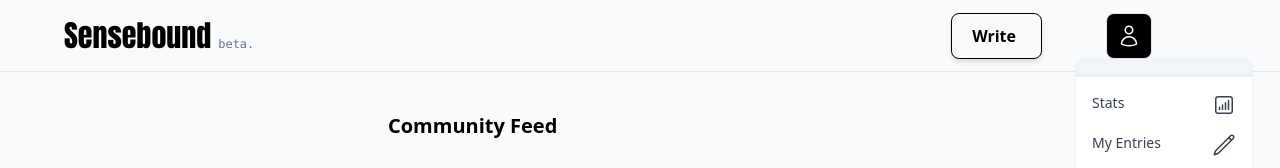
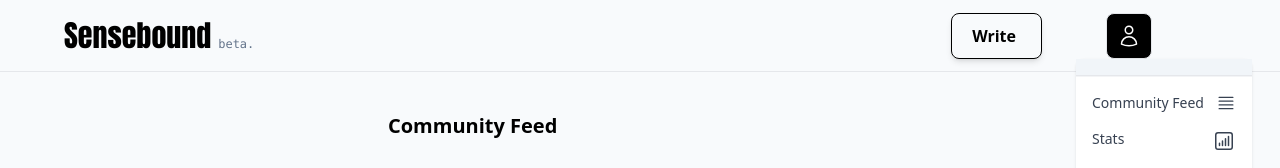
Before and after one commit to sneidenfernandes/sensebound, a React (Vite) app in the folder frontend/: page /profile in a window 1280 px wide. Both pictures are taken after a click on the button 1129 px from the left and 35 px from the top of the page. Shown: the top 168 px of the page. Built offline with nearby package versions, Linux system fonts and the light colour scheme; no server answers.

Commit message:
sign up enpoint modified

```diff
--- a/frontend/src/components/FeedbackForm.tsx
+++ b/frontend/src/components/FeedbackForm.tsx
@@ -3,6 +3,13 @@ import { useState } from "react"
 export default function FeedbackForm(){
 
     const [data,setData] = useState("");
+    const [send, setSend] = useState("");
+
+    const sendFeedback = () => {
+
+
+    }
+
 
 
     return(
@@ -15,7 +22,7 @@ export default function FeedbackForm(){
                     setData(e.target.value)
                 }} id="message" rows={10} className="block p-2.5 w-full text-sm text-gray-900 bg-slate-50 rounded-lg border border-gray-300 focus:border-gray-300 " placeholder="Write your feedback here..."></textarea>
 
-                 <button type="button" className="mt-[2vh] text-slate-50 bg-gray-800 hover:bg-gray-900 focus:outline-none  font-medium rounded-lg text-sm px-5 py-2.5 me-2 mb-2">Submit</button>
+                 <button type="button" onClick={sendFeedback} className="mt-[2vh] text-slate-50 bg-gray-800 hover:bg-gray-900 focus:outline-none  font-medium rounded-lg text-sm px-5 py-2.5 me-2 mb-2">Submit</button>
             </form>
 
         </div>
--- a/frontend/src/components/PostHeader.tsx
+++ b/frontend/src/components/PostHeader.tsx
@@ -10,7 +10,7 @@ export default function PostHeader({text,user}: headerInput){
 
 
     return (
-        <div className="font-bold text-xl pt-[5vh] px-[10vw] md:px-[25vw] lg:px-[30vw] mt-5 bg-slate-50">
+        <div className="font-bold font-sans text-xl pt-[5vh] px-[10vw] md:px-[25vw] lg:px-[30vw] mt-5 bg-slate-50">
          <div className="flex justify-start items-center">
             {user && <UserIcon/>}
 
--- a/frontend/src/components/ProfileNavbar.tsx
+++ b/frontend/src/components/ProfileNavbar.tsx
@@ -34,7 +34,7 @@ export default function ProfileNavbar(){
 
 
     return (
-        <div  className="h-[9vh] fixed top-0 left-0 bg-slate-50 w-full flex border-b-[1px] justify-between">
+        <div  className="h-[9vh] fixed top-0 left-0 bg-slate-50 w-full flex border-b-[1px] justify-between z-50">
             <div className="ml-[5vw] flex flex-col justify-center ">
                 <Logo link={"/profile"}/>
             </div>
@@ -94,6 +94,24 @@ export default function ProfileNavbar(){
 
                                     </div>
                                 </Link>
+
+                                </li>
+                                <li>
+                                    <div className="block px-4 py-2 hover:bg-gray-300  ">
+                                        <Link to={'/profile'}>
+                                            <div className="flex flex-row justify-between">
+                                                <div>
+                                                Community Feed
+                                                </div>
+                                                <div>
+                                                    <svg xmlns="http://www.w3.org/2000/svg" fill="none" viewBox="0 0 24 24" stroke-width="1.5" stroke="currentColor" className="size-5">
+                                                    <path stroke-linecap="round" stroke-linejoin="round" d="M3.75 5.25h16.5m-16.5 4.5h16.5m-16.5 4.5h16.5m-16.5 4.5h16.5" />
+                                                    </svg>
+                                                </div>
+
+                                            </div>
+                                        </Link>
+                                    </div>
 
                                 </li>
                                 <li>
--- a/frontend/src/pages/Editor.tsx
+++ b/frontend/src/pages/Editor.tsx
@@ -20,15 +20,17 @@ export default function Editor(){
     useEffect(()=>{
         setTimeout(()=>{
             setComplete(true)
-        }, 100000)
+        }, 600000)
 
 
     },[]);
 
+    useEffect(()=>{
+        const wordOfTheDay : string | null = localStorage.getItem("wordOfTheDay")
+        setWord(wordOfTheDay)
+    },[]);
 
-    const wordOfTheDay : string | null = localStorage.getItem("wordOfTheDay")
 
-    setWord(wordOfTheDay)
 
     const submitEntry = async () => {
         axios.post(`${BACKEND_URL}/api/v1/writings/post`,{
--- a/frontend/src/pages/Profile.tsx
+++ b/frontend/src/pages/Profile.tsx
@@ -2,9 +2,14 @@ import PostHeader from "../components/PostHeader";
 import DisplayEntries from "../components/DisplayEntries";
 import ProfileNavbar from "../components/ProfileNavbar";
 import Footer from "../components/Footer";
+import { useState } from "react";
 
 
 export default function Profile(){
+
+    const [word,setWord] = useState<string>("Nitrogen");
+
+    const wordOfTheDay  = localStorage.getItem("wordOfTheDay");
 
 
 
```
Also changed, not shown: 1 other file (tests, documents, lock files or other folders).
